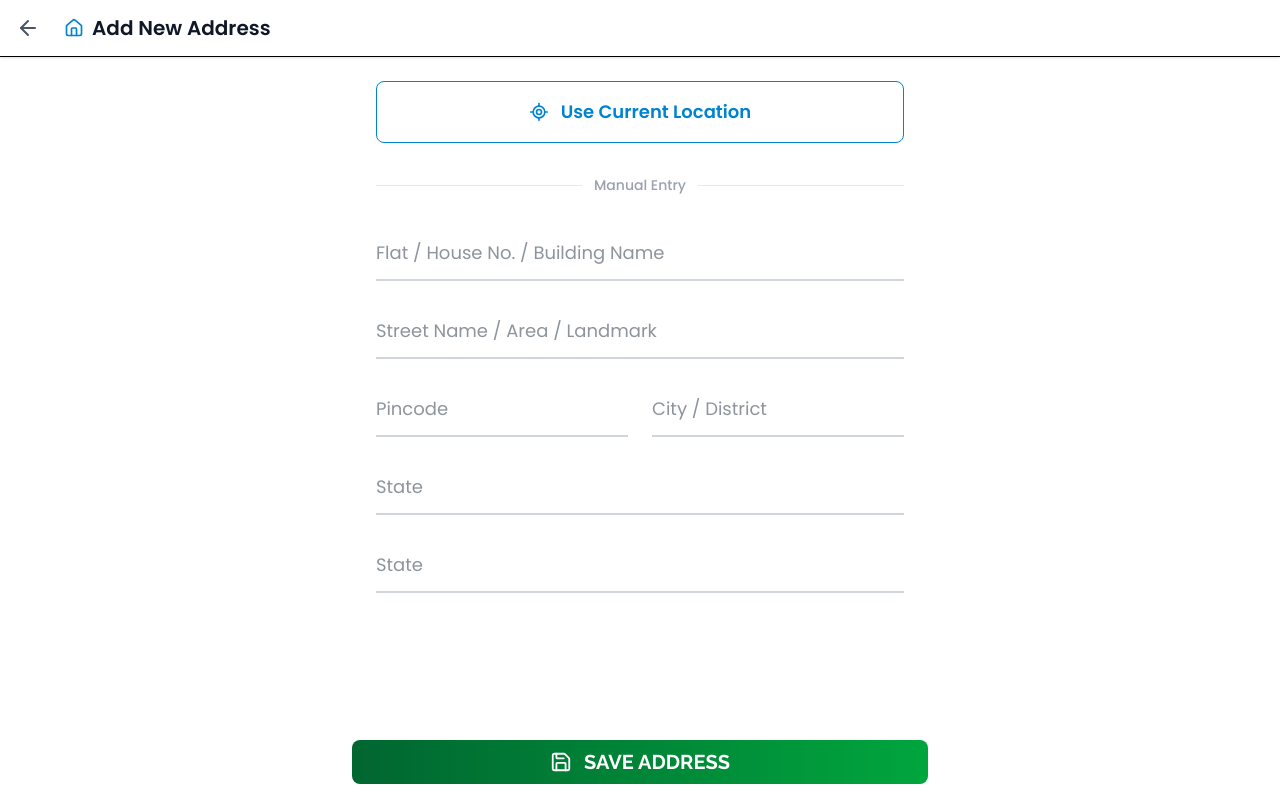
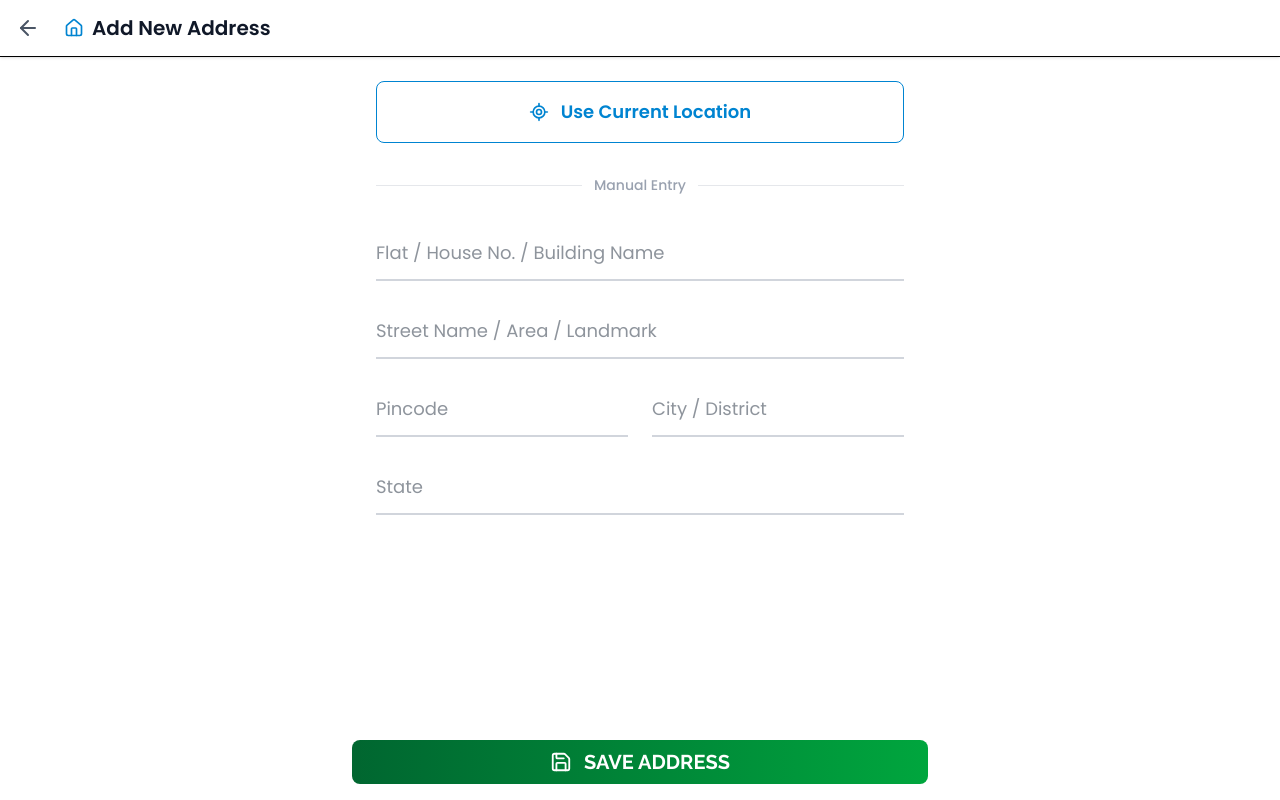
Before and after one commit to vinayak12122/field-project, a React (Vite) app in the folder frontend/: page /add-address in a window 1280 px wide. Built offline with nearby package versions, Linux system fonts and the light colour scheme; no server answers; a web font is replaced by a local one.

Commit message:
Now Items are Adding in Cart In Valid User Case

```diff
--- a/frontend/src/components/AddAddress.jsx
+++ b/frontend/src/components/AddAddress.jsx
@@ -178,14 +178,7 @@ export default function AddAddress() {
             placeholder="State"
             className="w-full border-b-2 border-gray-300 py-3 text-lg text-gray-800 focus:border-sky-500 focus:outline-none"
           />
-          <input
-            type="text"
-            name="state"
-            value={form.state}
-            onChange={handleChange}
-            placeholder="State"
-            className="w-full border-b-2 border-gray-300 py-3 text-lg text-gray-800 focus:border-sky-500 focus:outline-none"
-          />
+
         </div>
       </div>
 
--- a/frontend/src/context/CartContext.jsx
+++ b/frontend/src/context/CartContext.jsx
@@ -144,9 +144,17 @@ export const CartProvider = ({ children }) => {
 
         if (isLoggedIn) {
             try {
-                await api.post("/cart", { productId: productId, quantity: 1 }, {
-                    headers: { Authorization: `Bearer ${token}` },
-                });
+                await api.post("/cart",
+                    {
+                        productId,
+                        title: product.title,
+                        price: normalizedPrice,
+                        img: product.img,
+                        quantity: 1,
+                    }
+                    , {
+                        headers: { Authorization: `Bearer ${token}` },
+                    });
             } catch (error) {
                 console.error("Error adding to cart. Rolling back local change:", error.response?.data || error);
                 reloadCart();
```
